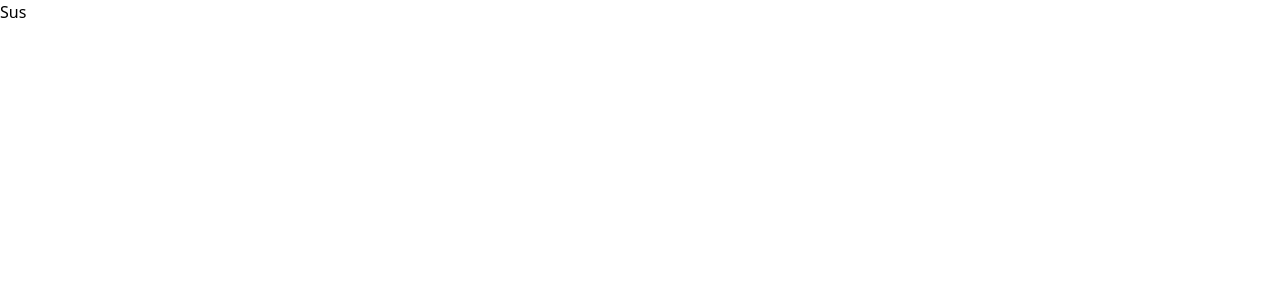
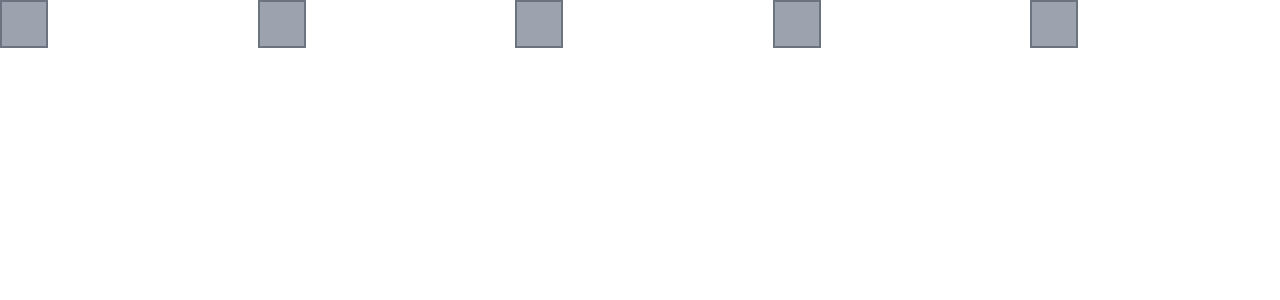
Before and after one commit to cheeetoo/spartle2, a Next.js app: page / in a window 1280 px wide. Shown: the top 300 px of the page. Built offline with nearby package versions, Linux system fonts and the light colour scheme.

Commit message:
[React]: Flesh Out Basic Structure

```diff
--- /dev/null
+++ b/src/components/header.tsx
@@ -0,0 +1,7 @@
+export default function Header() {
+	return (
+		<div className="bg-blue-500 mx-0 mt-0 h-16">
+			<h1 className="text-center mx-auto text-6xl align-middle font-bold text-yellow-400">SPARTLE</h1>
+		</div>
+	)
+}
--- /dev/null
+++ b/src/components/letter.tsx
@@ -0,0 +1,13 @@
+interface LetterProps {
+	letter: string,
+	box_style: string,
+	text_style: string,
+}
+
+export default function Letter(props: LetterProps) {
+	return (
+		<div className={`${props.box_style} w-12 h-12 p-1 border-gray-500 box-border justify-center justify-items-center flex border-2`}>
+			<p className={`${props.text_style} text-center align-middle uppercase text-2xl`}>{props.letter}</p>
+		</div>
+	)
+}
--- /dev/null
+++ b/src/components/row.tsx
@@ -0,0 +1,15 @@
+import Letter from "./letter";
+
+export default function Row() {
+	return (
+		<div className="mx-auto">
+			<li className="grid grid-cols-5 gap-2">
+				<Letter letter="" text_style="" box_style="bg-gray-400" />
+				<Letter letter="" text_style="" box_style="bg-gray-400" />
+				<Letter letter="" text_style="" box_style="bg-gray-400" />
+				<Letter letter="" text_style="" box_style="bg-gray-400" />
+				<Letter letter="" text_style="" box_style="bg-gray-400" />
+			</li>
+		</div>
+	)
+}
--- a/src/pages/index.tsx
+++ b/src/pages/index.tsx
@@ -1,5 +1,10 @@
+import Row from "@/components/row";
+
 export default function Home() {
-  return (
-   <p>Sus</p>
-  )
+
+	return (
+		<div className="">
+			<Row></Row>
+		</div>
+	)
 }
```
